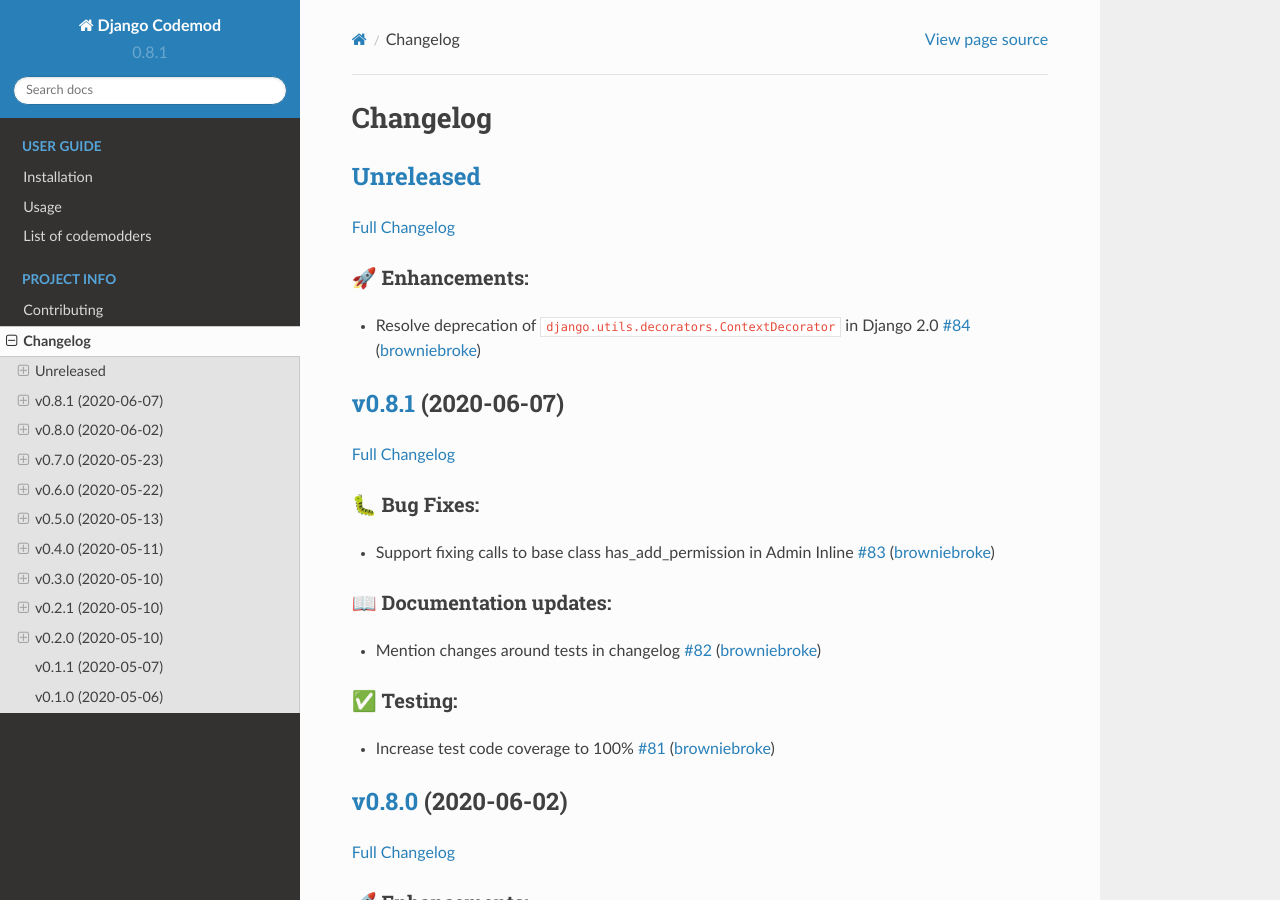
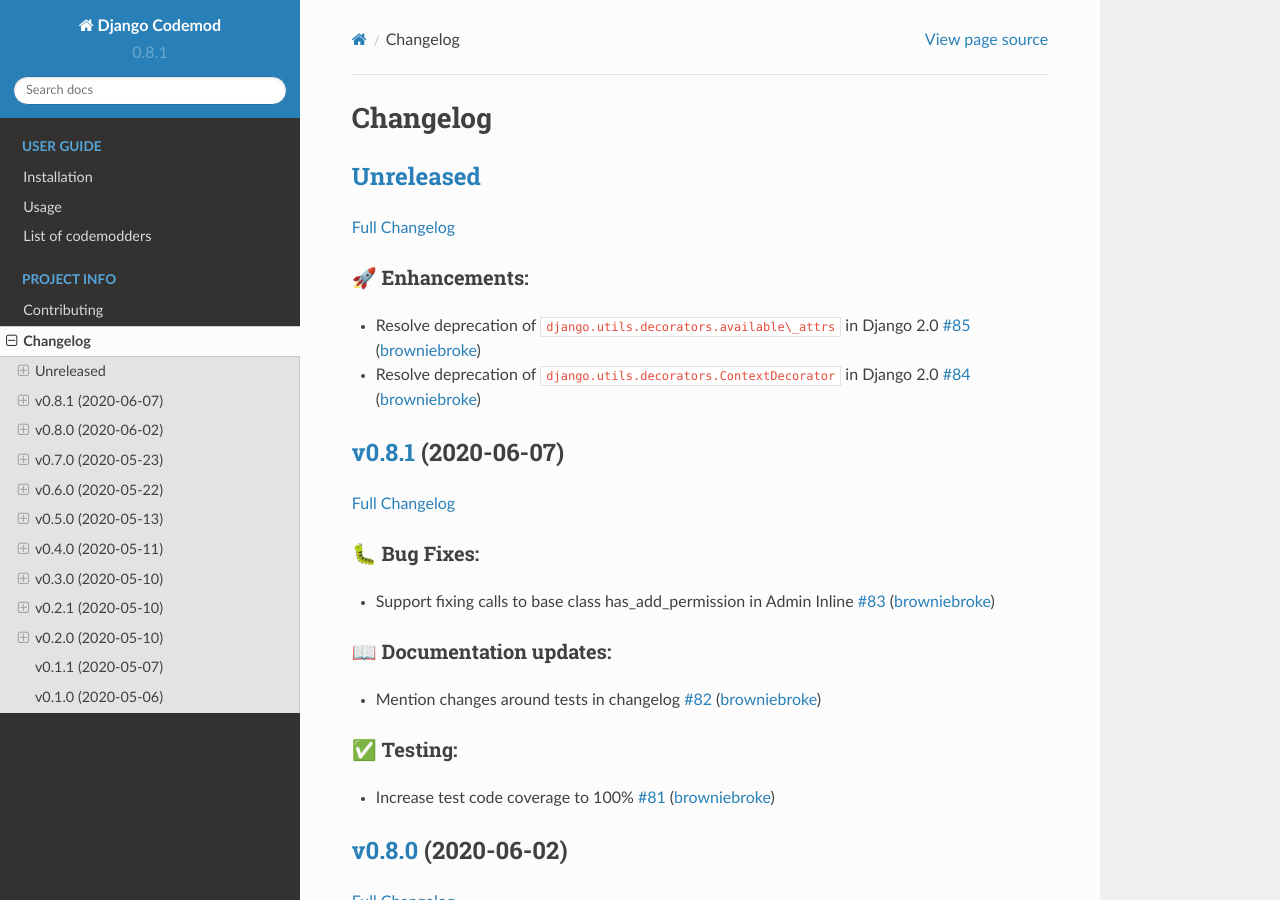
Before and after one commit to browniebroke/django-codemod, a Sphinx documentation site: the page built from docs/changelog.md, in a window 1280 px wide and 900 px high. Built offline with Sphinx 7.4.7 and the Read the Docs theme 2.0.0, drawn with Linux system fonts in a browser that asks for light colours.

Commit message:
Update Changelog

```diff
--- a/docs/changelog.md
+++ b/docs/changelog.md
@@ -6,6 +6,7 @@
 
 ### 🚀 Enhancements:
 
+- Resolve deprecation of `django.utils.decorators.available\_attrs` in Django 2.0 [\#85](https://github.com/browniebroke/django-codemod/pull/85) ([browniebroke](https://github.com/browniebroke))
 - Resolve deprecation of `django.utils.decorators.ContextDecorator` in Django 2.0 [\#84](https://github.com/browniebroke/django-codemod/pull/84) ([browniebroke](https://github.com/browniebroke))
 
 ## [v0.8.1](https://github.com/browniebroke/django-codemod/tree/v0.8.1) (2020-06-07)
```
Also changed, not shown: CHANGELOG.md (+1 -0 lines).
